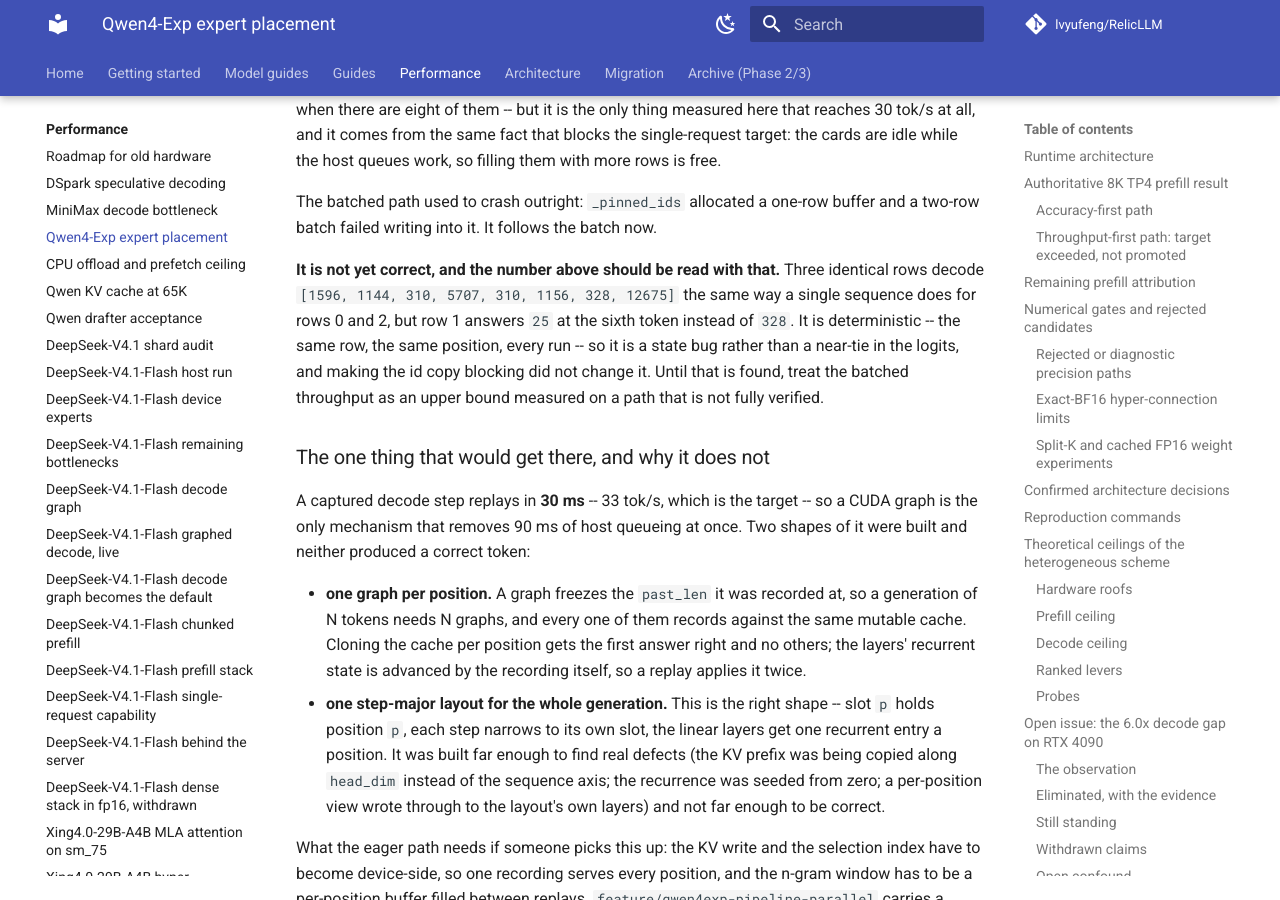
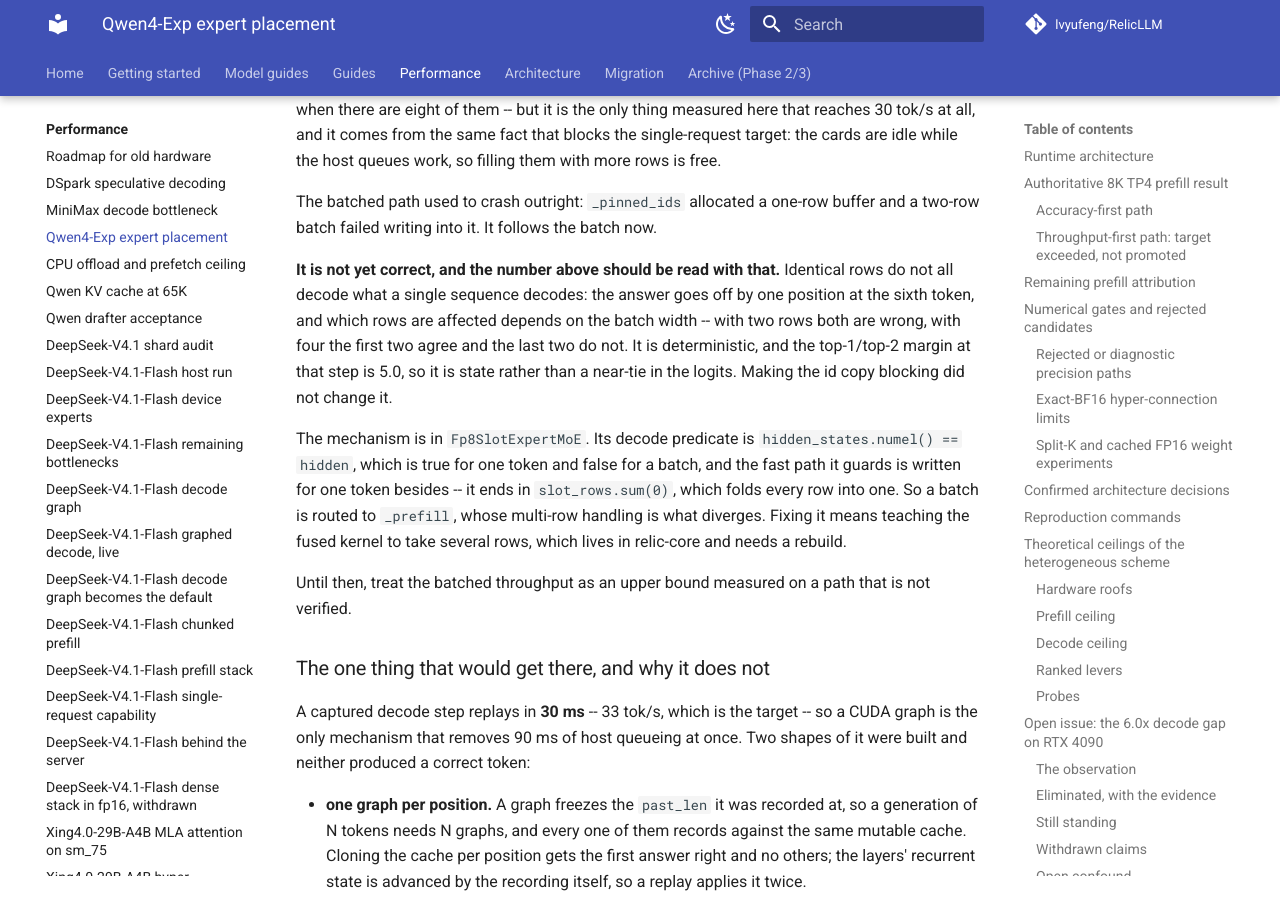
Before and after one commit to lvyufeng/RelicLLM, an MkDocs documentation site: the page built from docs/performance/qwen4_exp_performance.md, in a window 1280 px wide and 900 px high, scrolled down 20291 px. Built offline with MkDocs 1.6.1 and Material for MkDocs 9.7.7, drawn with Linux system fonts in a browser that asks for light colours; comment, search, counter and statistics services are not loaded.

Commit message:
docs(qwen4exp): name the mechanism behind the batched divergence
The page said the batched answer was wrong and left it there. It now says why:
`Fp8SlotExpertMoE`'s decode predicate is `numel() == hidden`, true for a token
and false for a batch, so a batch takes the prefill route -- and the fast path it
skips is written for one token anyway, ending in `slot_rows.sum(0)`.

That also explains the shape of the failure: which rows go wrong depends on the
batch width, because the widening is what pushes the call off the fused path.
Fixing it means the fused kernel takes several rows, which is relic-core's.

Co-Authored-By: Codex <noreply@anthropic.com>

```diff
--- a/docs/performance/qwen4_exp_performance.md
+++ b/docs/performance/qwen4_exp_performance.md
@@ -737,12 +737,20 @@ host queues work, so filling them with more rows is free.
 The batched path used to crash outright: `_pinned_ids` allocated a one-row buffer and a two-row
 batch failed writing into it. It follows the batch now.
 
-**It is not yet correct, and the number above should be read with that.** Three identical rows
-decode `[1596, 1144, 310, 5707, 310, 1156, 328, 12675]` the same way a single sequence does for
-rows 0 and 2, but row 1 answers `25` at the sixth token instead of `328`. It is deterministic --
-the same row, the same position, every run -- so it is a state bug rather than a near-tie in the
-logits, and making the id copy blocking did not change it. Until that is found, treat the batched
-throughput as an upper bound measured on a path that is not fully verified.
+**It is not yet correct, and the number above should be read with that.** Identical rows do not
+all decode what a single sequence decodes: the answer goes off by one position at the sixth token,
+and which rows are affected depends on the batch width -- with two rows both are wrong, with four
+the first two agree and the last two do not. It is deterministic, and the top-1/top-2 margin at
+that step is 5.0, so it is state rather than a near-tie in the logits. Making the id copy blocking
+did not change it.
+
+The mechanism is in `Fp8SlotExpertMoE`. Its decode predicate is `hidden_states.numel() == hidden`,
+which is true for one token and false for a batch, and the fast path it guards is written for one
+token besides -- it ends in `slot_rows.sum(0)`, which folds every row into one. So a batch is
+routed to `_prefill`, whose multi-row handling is what diverges. Fixing it means teaching the fused
+kernel to take several rows, which lives in relic-core and needs a rebuild.
+
+Until then, treat the batched throughput as an upper bound measured on a path that is not verified.
 
 ### The one thing that would get there, and why it does not
 
```
